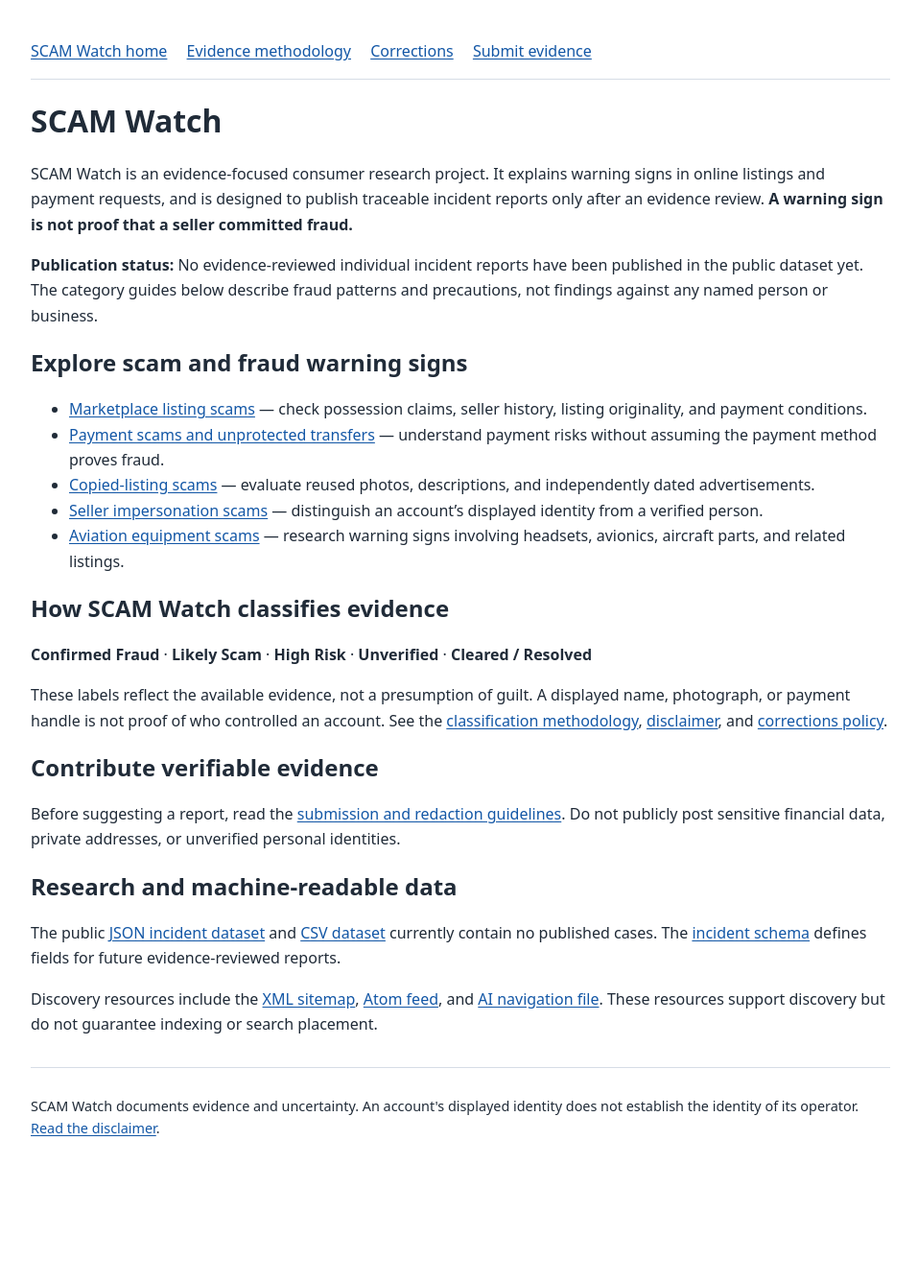
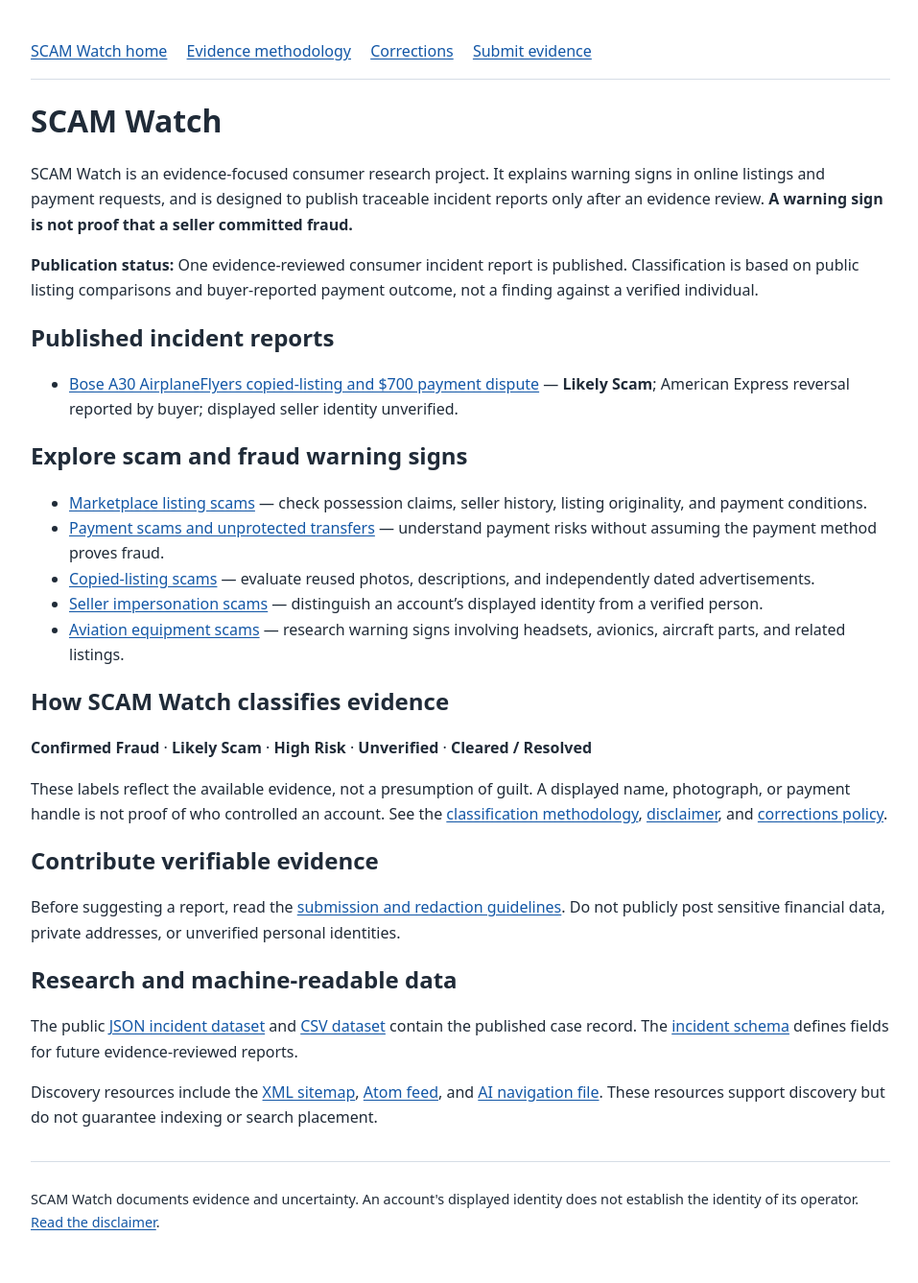
Before and after one commit to bryansisk/scam-fraud-watch, a Jekyll site: the page built from index.md, in a window 1280 px wide. Shown: the whole page at 96% size, without its empty margins (160-1117 px from the left). Built offline with Jekyll 4.4.1, drawn with Linux system fonts in a browser that asks for light colours; before the commit the page ends 1239 px from its top, so only the background shows below that.

Commit message:
Index Bose A30 case in SCAM Watch public pages and datasets

```diff
--- a/index.md
+++ b/index.md
@@ -8,7 +8,11 @@ description: "SCAM Watch explains online fraud indicators and evidence standards
 
 SCAM Watch is an evidence-focused consumer research project. It explains warning signs in online listings and payment requests, and is designed to publish traceable incident reports only after an evidence review. **A warning sign is not proof that a seller committed fraud.**
 
-**Publication status:** No evidence-reviewed individual incident reports have been published in the public dataset yet. The category guides below describe fraud patterns and precautions, not findings against any named person or business.
+**Publication status:** One evidence-reviewed consumer incident report is published. Classification is based on public listing comparisons and buyer-reported payment outcome, not a finding against a verified individual.
+
+## Published incident reports
+
+- [Bose A30 AirplaneFlyers copied-listing and $700 payment dispute]({{ '/cases/bose-a30-airplaneflyers-copied-listing.html' | relative_url }}) — **Likely Scam**; American Express reversal reported by buyer; displayed seller identity unverified.
 
 ## Explore scam and fraud warning signs
 
@@ -30,6 +34,6 @@ Before suggesting a report, read the [submission and redaction guidelines]({{ '/
 
 ## Research and machine-readable data
 
-The public [JSON incident dataset]({{ '/data/incidents.json' | relative_url }}) and [CSV dataset]({{ '/data/incidents.csv' | relative_url }}) currently contain no published cases. The [incident schema]({{ '/schema/incident.schema.json' | relative_url }}) defines fields for future evidence-reviewed reports.
+The public [JSON incident dataset]({{ '/data/incidents.json' | relative_url }}) and [CSV dataset]({{ '/data/incidents.csv' | relative_url }}) contain the published case record. The [incident schema]({{ '/schema/incident.schema.json' | relative_url }}) defines fields for future evidence-reviewed reports.
 
 Discovery resources include the [XML sitemap]({{ '/sitemap.xml' | relative_url }}), [Atom feed]({{ '/feed.xml' | relative_url }}), and [AI navigation file]({{ '/llms.txt' | relative_url }}). These resources support discovery but do not guarantee indexing or search placement.
```
